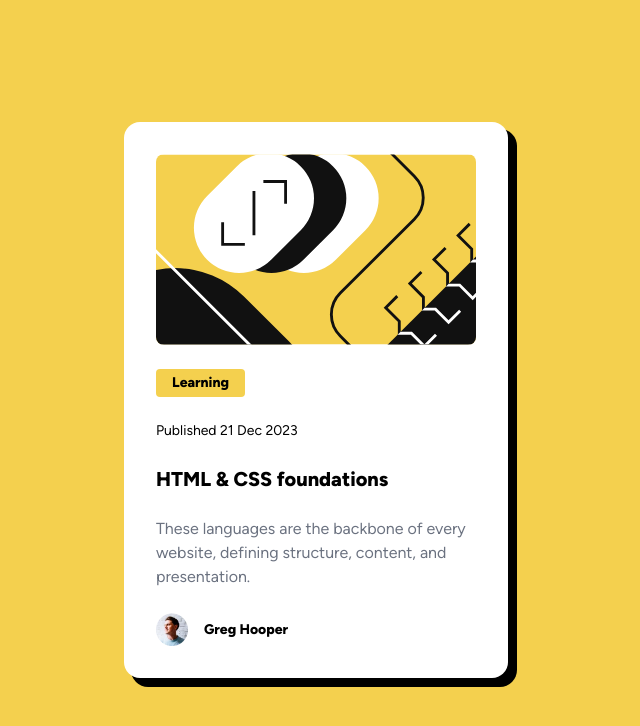
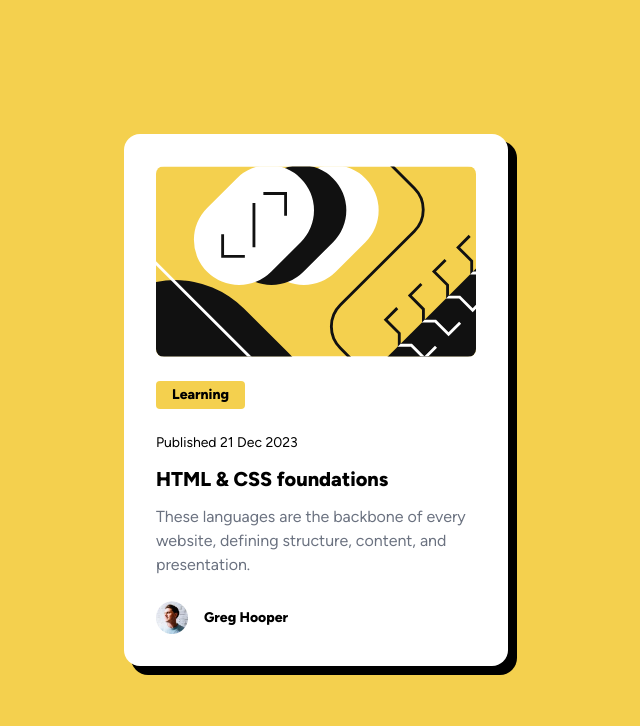
Before and after one commit to Edg3Runner/FM_Blog-Preview-Card, a React (Vite) app: page / in a window 1280 px wide. Shown: the top 726 px of the page, without its empty margins (324-964 px from the left). Built offline with nearby package versions, Linux system fonts and the light colour scheme.

Commit message:
Added hover styling, gap to content

```diff
--- a/src/components/CardContent/CardContent.tsx
+++ b/src/components/CardContent/CardContent.tsx
@@ -1,12 +1,14 @@
 export default function CardContent() {
   return (
-    <>
+    <div className="flex flex-col gap-3">
       <p className="font-medium text-sm">Published 21 Dec 2023</p>
-      <h1 className="font-extrabold text-xl">HTML & CSS foundations</h1>
+      <a className="hover:text-custom-yellow" href="#">
+        <h1 className="font-extrabold text-xl">HTML & CSS foundations</h1>
+      </a>
       <p className="text-base text-gray-500 font-medium	">
         These languages are the backbone of every website, defining structure,
         content, and presentation.
       </p>
-    </>
+    </div>
   );
 }
```
